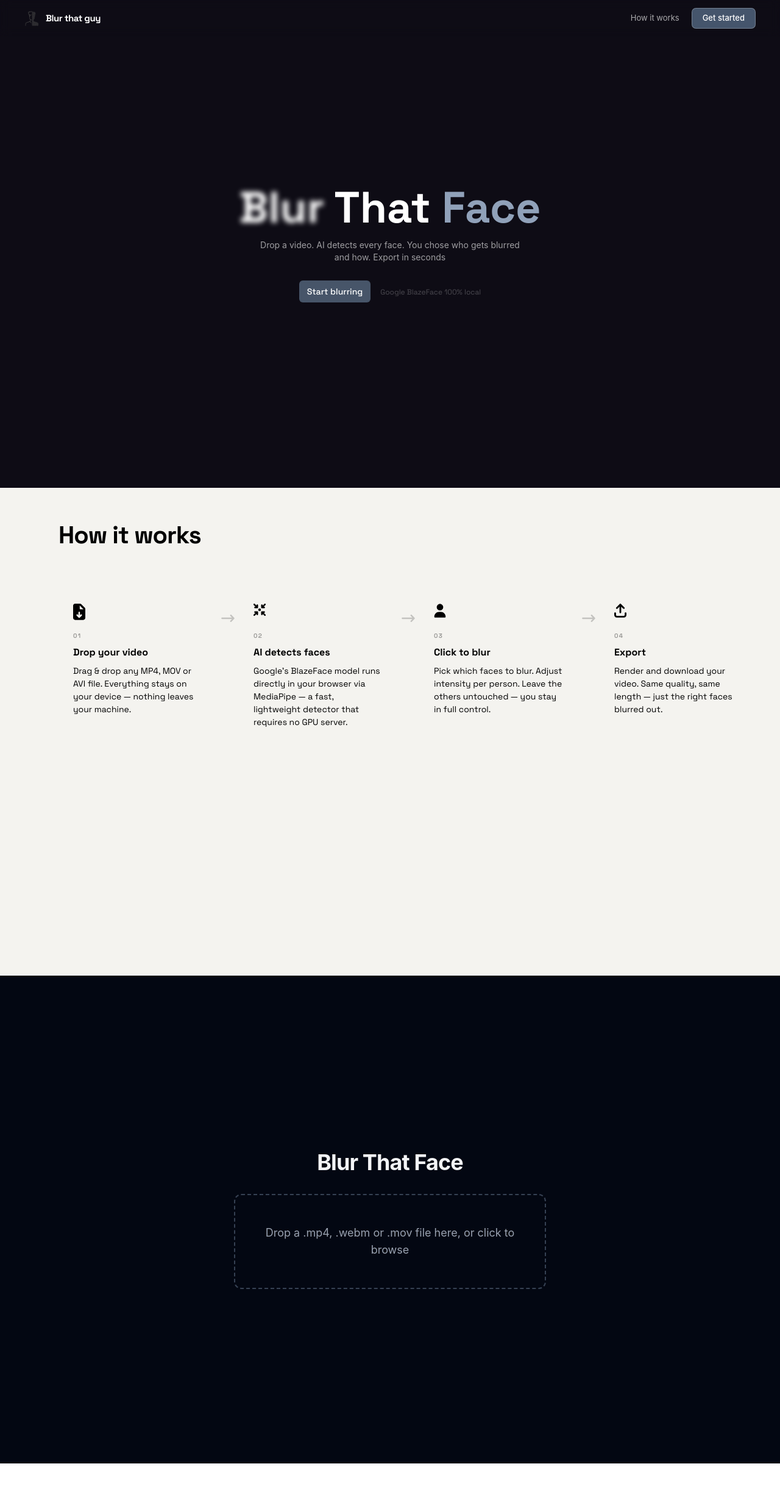
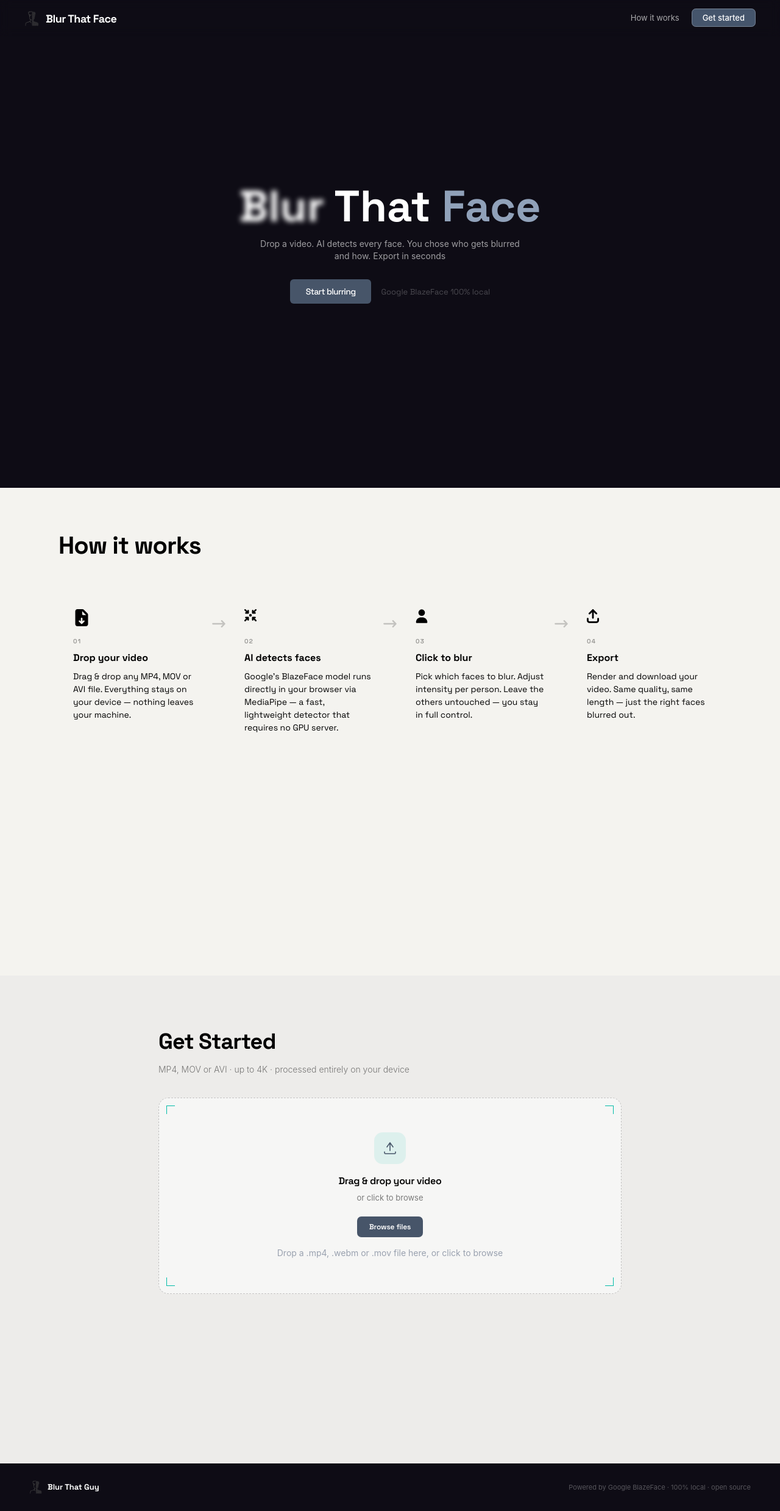
Before and after one commit to SverreK/blur_that_face, a React (Vite) app: page / in a window 1280 px wide. Shown: the whole page at 61% size. Before the commit the page ends 2400 px from the top, so only its background shows below. Built offline with nearby package versions, Linux system fonts and the light colour scheme.

Commit message:
feat: add homepage with upload drop zone, footer, and navigation

```diff
--- a/src/App.tsx
+++ b/src/App.tsx
@@ -1,12 +1,9 @@
-import Header from "./components/Header";
-import Hero from "./components/Hero";
-import HowItWorks from "./components/HowItWorks";
-import UploadDropZone from "./components/UploadDropZone";
+import HomePage from "./components/HomePage";
 import JobStatusCard from "./components/JobStatusCard";
-import { STATUS_LABEL } from "./types";
 import { useJobPolling } from "./hooks/useJobPolling";
 import VideoPlayer from "./components/VideoPlayer";
 
+// App.tsx
 export default function App() {
   const {
     status,
@@ -17,45 +14,30 @@ export default function App() {
     uploadFile,
   } = useJobPolling();
 
-  // -------------------------------------------------------------------------
-  // Render
-  // -------------------------------------------------------------------------
-
   return (
     <>
-      <div>
-        <Header />
-        <Hero />
-        <HowItWorks />
-      </div>
-
-      <div className="min-h-screen bg-gray-950 text-gray-100 flex flex-col items-center justify-center gap-8 px-4">
-        <h1 className="text-4xl font-bold tracking-tight">Blur That Face</h1>
-
-        {/* Drop zone */}
       {!job ? (
-          <UploadDropZone
+        <HomePage
           onFileSelected={uploadFile}
-            disabled={isProcessing}
-            disabledLabel={STATUS_LABEL[status]}
+          isProcessing={isProcessing}
+          status={status}
         />
       ) : (
+        <>
           <VideoPlayer
             videoUrl={`/api/jobs/${job.id}/video`}
             fps={job.fps ?? 30}
             detections={detections}
           />
-        )}
-
-        {/* Status card */}
-        {status !== "idle" && job && (
+          {status !== "idle" && (
             <JobStatusCard
               status={status}
               job={job}
               progressPercentage={progressPercentage}
             />
           )}
-      </div>
+        </>
+      )}
     </>
   );
 }
--- /dev/null
+++ b/src/components/Footer.tsx
@@ -0,0 +1,14 @@
+export default function Footer() {
+  return (
+    <footer className="bg-[#0e0c15] text-white px-[48px] py-[28px] flex items-center justify-between">
+      <div className="flex items-center gap-2">
+        <img src="/blind.png" className="w-[22px] h-[22px]" />
+        <span className="font-space font-bold text-[13px]">Blur That Guy</span>
+      </div>
+
+      <div className="text-[11px] text-white/30">
+        Powered by Google BlazeFace · 100% local · open source
+      </div>
+    </footer>
+  );
+}
--- /dev/null
+++ b/src/components/GetStarted.tsx
@@ -0,0 +1,37 @@
+import UploadDropZone from "./UploadDropZone";
+import { STATUS_LABEL } from "../types";
+import type { JobStatus } from "../types";
+
+interface GetStartedProps {
+  onFileSelected: (file: File) => void;
+  isProcessing: boolean;
+  status: JobStatus;
+}
+
+export default function GetStarted({
+  onFileSelected,
+  isProcessing,
+  status,
+}: GetStartedProps) {
+  return (
+    <section
+      id="get-started"
+      className="min-h-screen bg-[rgb(237,236,234)] border-t border-[rgb(237,236,234)] py-[80px] px-[48px] pb-[96px]"
+    >
+      <div className="max-w-[760px] mx-auto">
+        <h2 className="mb-[8px] font-space font-bold text-black text-[clamp(24px,3.5vw,36px)] tracking-tight">
+          Get Started
+        </h2>
+        <p className="text-[14px] text-black/50 mb-[36px] font-light">
+          MP4, MOV or AVI · up to 4K · processed entirely on your device
+        </p>
+
+        <UploadDropZone
+          onFileSelected={onFileSelected}
+          disabled={isProcessing}
+          disabledLabel={STATUS_LABEL[status]}
+        />
+      </div>
+    </section>
+  );
+}
--- a/src/components/Header.tsx
+++ b/src/components/Header.tsx
@@ -14,34 +14,40 @@ export default function Header() {
           <img src="/blind.png" className="w-[25px] h-[25px]" />
         </div>
 
-        <h1
-          className={`font-space font-bold text-[15px] tracking-[-0.03em] transition-colors duration-300 cursor-pointer ${
+        <a
+          href="#hero"
+          className={`font-space font-bold text-[18px] tracking-[-0.03em] transition-colors duration-300 cursor-pointer ${
             scrolled ? "text-black" : "text-white"
           }`}
         >
-          Blur that guy
-        </h1>
+          Blur That Face
+        </a>
       </div>
 
       <nav className="flex items-center">
         <ul className="flex items-center gap-5 text-[13px]">
           <li>
-            <button
+            <a
+              href="#how-it-works"
               className={`${scrolled ? "text-[rgba(24,23,31,0.6)]" : "text-[rgba(255,255,255,0.65)]"} cursor-pointer`}
             >
               How it works
-            </button>
+            </a>
           </li>
           <li>
-            <button
-              className={`font-sans text-[13px] font-medium rounded-[7px] cursor-pointer backdrop-blur-[10px] transition-all duration-300 ${
-                scrolled
-                  ? "bg-[rgb(24,23,31)] text-white border border-[rgb(24,23,31)] px-[18px] py-[7px]"
-                  : "bg-slate-600 text-white border border-[rgba(255,255,255,0.25)] px-[17px] py-[6px]"
-              }`}
+            <a
+              href="#get-started"
+              className={`
+                font-sans font-medium text-[13px] rounded-[7px] backdrop-blur-[10px] transition-all duration-200 ease-out
+                hover:-translate-y-[0.5px]
+                hover:bg-teal-600 cursor-pointer ${
+                  scrolled
+                    ? "bg-[rgb(24,23,31)] text-white border border-[rgb(24,23,31)] px-[18px] py-[7px]"
+                    : "bg-slate-600 text-white border border-[rgba(255,255,255,0.25)] px-[17px] py-[6px]"
+                }`}
             >
               Get started
-            </button>
+            </a>
           </li>
         </ul>
       </nav>
--- a/src/components/Hero.tsx
+++ b/src/components/Hero.tsx
@@ -1,6 +1,9 @@
 export default function Hero() {
   return (
-    <section className="min-h-screen flex flex-col justify-center items-center bg-[#0e0c15] text-white">
+    <section
+      id="hero"
+      className="min-h-screen flex flex-col justify-center items-center bg-[#0e0c15] text-white"
+    >
       <h1 className="text-7xl font-space font-extrabold">
         <span className="blur-xs">Blur</span> <span>That</span>{" "}
         <span className="text-slate-400">Face</span>
@@ -14,10 +17,15 @@ export default function Hero() {
 
       <ul>
         <li className="flex justify-center items-baseline mt-7 gap-4">
-          <button className="text-sm text-[14px] font-space font-medium rounded-md pt-[8px] pb-[8px] pl-[13px] pr-[13px] bg-[#475569] cursor-pointer">
+          <a
+            href="#get-started"
+            className="text-sm text-[14px] font-space font-medium tracking-tighter rounded-md pt-[10px] pb-[10px] pl-[26px] pr-[26px] bg-[#475569]  transition-all duration-200 ease-out
+            hover:-translate-y-[1px]
+            hover:bg-teal-600 cursor-pointer"
+          >
             Start blurring
-          </button>
-          <p className="text-xs font-space text-[rgba(255,255,255,0.25)]">
+          </a>
+          <p className="text-[13px] font-space text-[rgba(255,255,255,0.25)]">
             Google BlazeFace 100% local
           </p>
         </li>
--- /dev/null
+++ b/src/components/HomePage.tsx
@@ -0,0 +1,33 @@
+// HomePage.tsx
+import Header from "./Header";
+import Hero from "./Hero";
+import HowItWorks from "./HowItWorks";
+import GetStarted from "./GetStarted";
+import Footer from "./Footer";
+import type { JobStatus } from "../types";
+
+interface HomePageProps {
+  onFileSelected: (file: File) => void;
+  isProcessing: boolean;
+  status: JobStatus;
+}
+
+export default function HomePage({
+  onFileSelected,
+  isProcessing,
+  status,
+}: HomePageProps) {
+  return (
+    <>
+      <Header />
+      <Hero />
+      <HowItWorks />
+      <GetStarted
+        onFileSelected={onFileSelected}
+        isProcessing={isProcessing}
+        status={status}
+      />
+      <Footer />
+    </>
+  );
+}
--- a/src/components/HowItWorks.tsx
+++ b/src/components/HowItWorks.tsx
@@ -3,18 +3,20 @@ import Arrow from "./Arrow";
 
 export default function HowItWorks() {
   return (
-    <section className="min-h-screen flex flex-col items-start gap-2 bg-[#f4f3ef] px-[96px] py-[48px]">
-      <div className="flex mb-[46px]">
-        <h1 className="font-space text-[40px] text-black font-bold tracking-tight">
+    <section
+      id="how-it-works"
+      className="min-h-screen bg-[#f4f3ef] px-[96px] py-[65px]"
+    >
+      <div className="max-w-[1100px] mx-auto">
+        <h1 className="mb-[46px] font-space text-[40px] text-black font-bold tracking-tight">
           How it works
         </h1>
-      </div>
 
         <div className="flex items-start">
-        <div className="flex-1">
+          <div className="flex-1 min-w-0">
             <InfoBox
               icon={
-              <svg xmlns="http://www.w3.org/2000/svg" viewBox="0 0 384 512">
+                <svg viewBox="0 0 384 512" className="w-7 h-7">
                   <path d="M0 64C0 28.7 28.7 0 64 0L213.5 0c17 0 33.3 6.7 45.3 18.7L365.3 125.3c12 12 18.7 28.3 18.7 45.3L384 448c0 35.3-28.7 64-64 64L64 512c-35.3 0-64-28.7-64-64L0 64zm208-5.5l0 93.5c0 13.3 10.7 24 24 24L325.5 176 208 58.5zM175 441c9.4 9.4 24.6 9.4 33.9 0l64-64c9.4-9.4 9.4-24.6 0-33.9s-24.6-9.4-33.9 0l-23 23 0-86.1c0-13.3-10.7-24-24-24s-24 10.7-24 24l0 86.1-23-23c-9.4-9.4-24.6-9.4-33.9 0s-9.4 24.6 0 33.9l64 64z" />
                 </svg>
               }
@@ -23,15 +25,17 @@ export default function HowItWorks() {
               description="Drag & drop any MP4, MOV or AVI file. Everything stays on your device — nothing leaves your machine."
             />
           </div>
+
           <div className="px-[6px] pt-[40px] flex-shrink-0 text-black/20">
             <Arrow />
           </div>
 
-        <div className="flex-1">
+          <div className="flex-1 min-w-0">
             <InfoBox
               icon={
                 <svg xmlns="http://www.w3.org/2000/svg" viewBox="0 0 512 512">
-                <path d="M9.4 9.4C21.9-3.1 42.1-3.1 54.6 9.4L128 82.7 128 64c0-17.7 14.3-32 32-32s32 14.3 32 32l0 96c0 17.7-14.3 32-32 32l-96 0c-17.7 0-32-14.3-32-32s14.3-32 32-32l18.7 0-73.4-73.4C-3.1 42.1-3.1 21.9 9.4 9.4zM200 256a56 56 0 1 1 112 0 56 56 0 1 1 -112 0zM502.6 54.6L429.3 128 448 128c17.7 0 32 14.3 32 32s-14.3 32-32 32l-96 0c-17.7 0-32-14.3-32-32l0-96c0-17.7 14.3-32 32-32s32 14.3 32 32l0 18.7 73.4-73.4c12.5-12.5 32.8-12.5 45.3 0s12.5 32.8 0 45.3zm-45.3 448L384 429.3 384 448c0 17.7-14.3 32-32 32s-32-14.3-32-32l0-96c0-17.7 14.3-32 32-32l96 0c17.7 0 32 14.3 32 32s-14.3 32-32 32l-18.7 0 73.4 73.4c12.5 12.5 12.5 32.8 0 45.3s-32.8 12.5-45.3 0zM9.4 457.4L82.7 384 64 384c-17.7 0-32-14.3-32-32s14.3-32 32-32l96 0c17.7 0 32 14.3 32 32l0 96c0 17.7-14.3 32-32 32s-32-14.3-32-32l0-18.7-73.4 73.4c-12.5 12.5-32.8 12.5-45.3 0s-12.5-32.8 0-45.3z" />
+                  {" "}
+                  <path d="M9.4 9.4C21.9-3.1 42.1-3.1 54.6 9.4L128 82.7 128 64c0-17.7 14.3-32 32-32s32 14.3 32 32l0 96c0 17.7-14.3 32-32 32l-96 0c-17.7 0-32-14.3-32-32s14.3-32 32-32l18.7 0-73.4-73.4C-3.1 42.1-3.1 21.9 9.4 9.4zM200 256a56 56 0 1 1 112 0 56 56 0 1 1 -112 0zM502.6 54.6L429.3 128 448 128c17.7 0 32 14.3 32 32s-14.3 32-32 32l-96 0c-17.7 0-32-14.3-32-32l0-96c0-17.7 14.3-32 32-32s32 14.3 32 32l0 18.7 73.4-73.4c12.5-12.5 32.8-12.5 45.3 0s12.5 32.8 0 45.3zm-45.3 448L384 429.3 384 448c0 17.7-14.3 32-32 32s-32-14.3-32-32l0-96c0-17.7 14.3-32 32-32l96 0c17.7 0 32 14.3 32 32s-14.3 32-32 32l-18.7 0 73.4 73.4c12.5 12.5 12.5 32.8 0 45.3s-32.8 12.5-45.3 0zM9.4 457.4L82.7 384 64 384c-17.7 0-32-14.3-32-32s14.3-32 32-32l96 0c17.7 0 32 14.3 32 32l0 96c0 17.7-14.3 32-32 32s-32-14.3-32-32l0-18.7-73.4 73.4c-12.5 12.5-32.8 12.5-45.3 0s-12.5-32.8 0-45.3z" />{" "}
                 </svg>
               }
               number="02"
@@ -44,11 +48,12 @@ export default function HowItWorks() {
             <Arrow />
           </div>
 
-        <div className="flex-1">
+          <div className="flex-1 min-w-0">
             <InfoBox
               icon={
                 <svg xmlns="http://www.w3.org/2000/svg" viewBox="0 0 448 512">
-                <path d="M224 248a120 120 0 1 0 0-240 120 120 0 1 0 0 240zm-29.7 56C95.8 304 16 383.8 16 482.3 16 498.7 29.3 512 45.7 512l356.6 0c16.4 0 29.7-13.3 29.7-29.7 0-98.5-79.8-178.3-178.3-178.3l-59.4 0z" />
+                  {" "}
+                  <path d="M224 248a120 120 0 1 0 0-240 120 120 0 1 0 0 240zm-29.7 56C95.8 304 16 383.8 16 482.3 16 498.7 29.3 512 45.7 512l356.6 0c16.4 0 29.7-13.3 29.7-29.7 0-98.5-79.8-178.3-178.3-178.3l-59.4 0z" />{" "}
                 </svg>
               }
               number="03"
@@ -61,11 +66,12 @@ export default function HowItWorks() {
             <Arrow />
           </div>
 
-        <div className="flex-1">
+          <div className="flex-1 min-w-0">
             <InfoBox
               icon={
                 <svg xmlns="http://www.w3.org/2000/svg" viewBox="0 0 448 512">
-                <path d="M246.6 9.4c-12.5-12.5-32.8-12.5-45.3 0l-128 128c-12.5 12.5-12.5 32.8 0 45.3s32.8 12.5 45.3 0L192 109.3 192 320c0 17.7 14.3 32 32 32s32-14.3 32-32l0-210.7 73.4 73.4c12.5 12.5 32.8 12.5 45.3 0s12.5-32.8 0-45.3l-128-128zM64 352c0-17.7-14.3-32-32-32S0 334.3 0 352l0 64c0 53 43 96 96 96l256 0c53 0 96-43 96-96l0-64c0-17.7-14.3-32-32-32s-32 14.3-32 32l0 64c0 17.7-14.3 32-32 32L96 448c-17.7 0-32-14.3-32-32l0-64z" />
+                  {" "}
+                  <path d="M246.6 9.4c-12.5-12.5-32.8-12.5-45.3 0l-128 128c-12.5 12.5-12.5 32.8 0 45.3s32.8 12.5 45.3 0L192 109.3 192 320c0 17.7 14.3 32 32 32s32-14.3 32-32l0-210.7 73.4 73.4c12.5 12.5 32.8 12.5 45.3 0s12.5-32.8 0-45.3l-128-128zM64 352c0-17.7-14.3-32-32-32S0 334.3 0 352l0 64c0 53 43 96 96 96l256 0c53 0 96-43 96-96l0-64c0-17.7-14.3-32-32-32s-32 14.3-32 32l0 64c0 17.7-14.3 32-32 32L96 448c-17.7 0-32-14.3-32-32l0-64z" />{" "}
                 </svg>
               }
               number="04"
@@ -74,6 +80,7 @@ export default function HowItWorks() {
             />
           </div>
         </div>
+      </div>
     </section>
   );
 }
--- a/src/components/UploadDropZone.tsx
+++ b/src/components/UploadDropZone.tsx
@@ -55,13 +55,14 @@ export default function UploadDropZone({
       onDragLeave={handleDragLeave}
       onDrop={handleDrop}
       className={[
-        "w-full max-w-lg border-2 border-dashed rounded-xl p-12 text-center transition-colors",
+        "relative max-w-[760px] mx-auto",
+        "border border-dashed rounded-[16px] px-[36px] py-[56px]",
+        "text-center overflow-hidden transition-all duration-200",
+        "bg-white/50",
         disabled
           ? "pointer-events-none opacity-50 cursor-not-allowed"
-          : "cursor-pointer",
-        dragOver
-          ? "border-blue-400 bg-blue-950/30"
-          : "border-gray-700 hover:border-gray-500",
+          : "cursor-pointer hover:bg-white/70",
+        dragOver ? "border-blue-400 bg-blue-950/30" : "border-black/20",
       ].join(" ")}
     >
       <input
@@ -71,7 +72,46 @@ export default function UploadDropZone({
         className="hidden"
         onChange={handleFileChange}
       />
-      <p className="text-lg text-gray-400">{label}</p>
+
+      <div className="absolute top-[12px] left-[12px] w-[14px] h-[14px] border-t border-l border-teal-500"></div>
+      <div className="absolute top-[12px] right-[12px] w-[14px] h-[14px] border-t border-r border-teal-500"></div>
+      <div className="absolute bottom-[12px] left-[12px] w-[14px] h-[14px] border-b border-l border-teal-500"></div>
+      <div className="absolute bottom-[12px] right-[12px] w-[14px] h-[14px] border-b border-r border-teal-500"></div>
+
+      <div className="w-[52px] h-[52px] rounded-[14px] bg-teal-500/10 flex items-center justify-center mx-auto mb-[16px]">
+        <svg className="w-6 h-6 text-teal-500" viewBox="0 0 24 24" fill="none">
+          <path
+            d="M12 3v13M7 10l5-7 5 7"
+            stroke="#475569"
+            strokeWidth="1.6"
+            strokeLinecap="round"
+            strokeLinejoin="round"
+          />
+          <path
+            d="M3 18v1.5A1.5 1.5 0 004.5 21h15a1.5 1.5 0 001.5-1.5V18"
+            stroke="#475569"
+            strokeWidth="1.6"
+            strokeLinecap="round"
+          />
+        </svg>
+      </div>
+
+      <div className="font-space text-[16px] font-semibold text-black mb-[6px] tracking-[-0.02em]">
+        Drag & drop your video
+      </div>
+
+      <div className="text-[13px] text-black/50 mb-[20px]">
+        or click to browse
+      </div>
+
+      <span
+        className="inline-block px-[20px] py-[8px] rounded-[7px] bg-[#475569] text-white text-[12px] font-space font-semibold tracking-[-0.01em] hover:-translate-y-[1px]
+    hover:bg-teal-600 cursor-pointer"
+      >
+        Browse files
+      </span>
+
+      <p className="mt-4 text-sm text-gray-400">{label}</p>
     </div>
   );
 }
--- a/src/index.css
+++ b/src/index.css
@@ -3,3 +3,7 @@
 .font-space {
   font-family: "Space Grotesk", sans-serif;
 }
+
+html {
+  scroll-behavior: smooth;
+}
```
Lines whose indentation alone changed are shown as unchanged.
